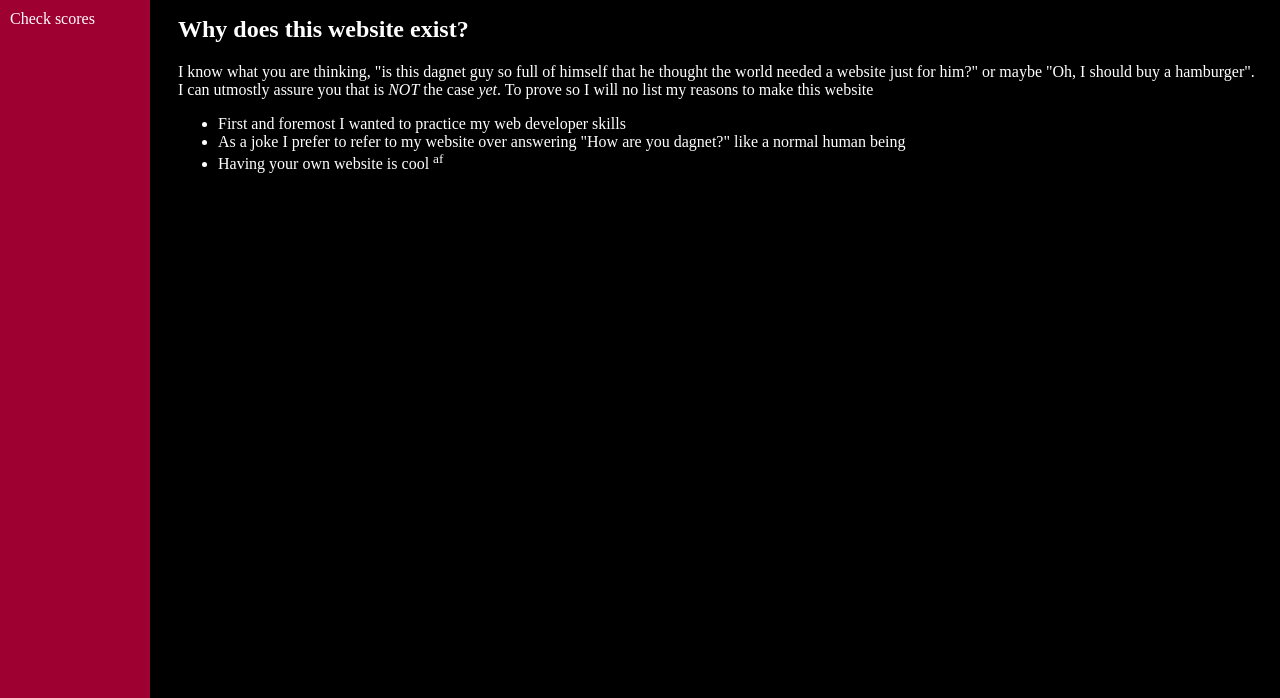
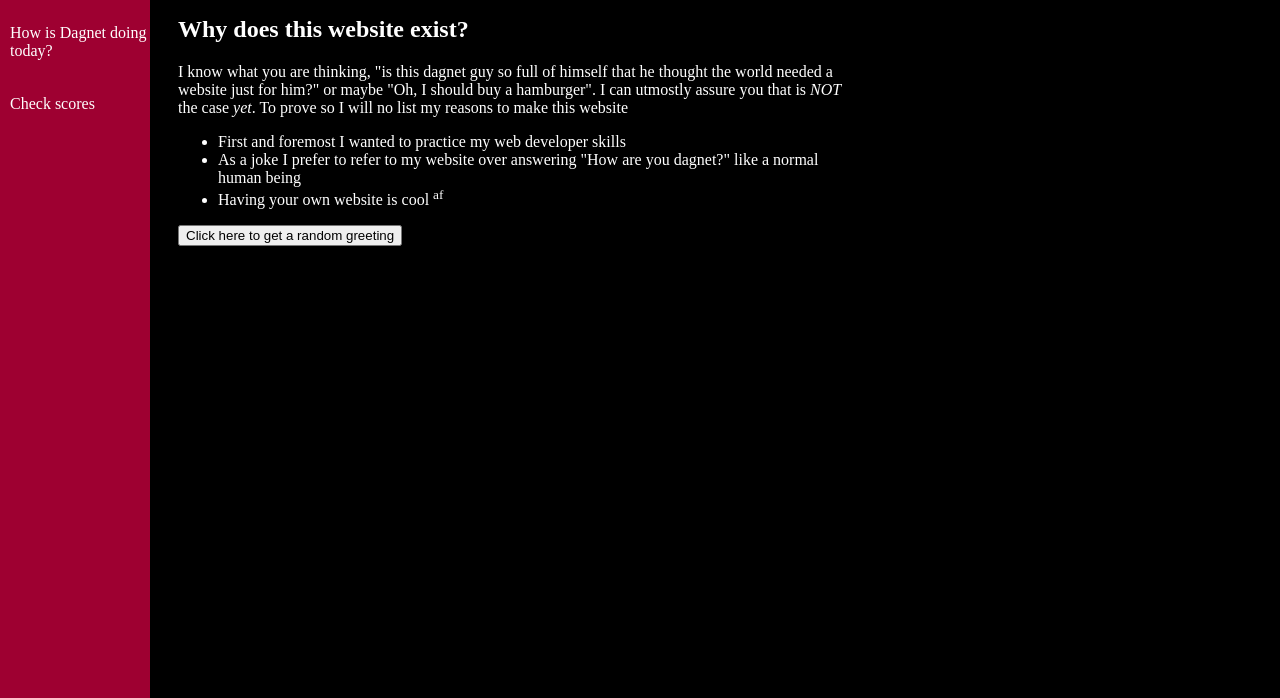
Before and after one commit to Diagonet/dagnetswebsite, a plain HTML site: page index.html in a window 1280 px wide. Shown: the part 102-800 px from the top of the page. Drawn offline with Linux system fonts and the light colour scheme.

Commit message:
added first function and button to use it

```diff
--- a/app.js
+++ b/app.js
@@ -0,0 +1,6 @@
+function randomGreeting() {
+    const greeting = ['Gud\'ay', 'Goede dag', 'Bom dia', 'Hello there'];
+    let chosenGreeting = greeting[Math.floor(Math.random() * greeting.length)];
+    alert ('Here is you free* random greeting:\n\n'+chosenGreeting);
+
+}
--- a/index.html
+++ b/index.html
@@ -1,10 +1,12 @@
 <!DOCTYPE html>
 <html lang="en">
+
 <head>
     <title>Welcome to Dagnet's Webpage</title>
     <script src="app.js"></script>
     <link href="main.css" rel="stylesheet" type="text/css" />
 </head>
+
 <body>
     <div class='sideBar'>
         <nav>
@@ -15,16 +17,23 @@
         </nav>
     </div>
     <main>
+        <header>
             <h1>Dagnet's Webpage</h1>
             <p>So you have decided to visit my homepage, have you got nothing better to do?</p>
+        </header>
         <h2>Why does this website exist?</h2>
-            <p>I know what you are thinking, "is this dagnet guy so full of himself that he thought the world needed a website just for him?" or maybe "Oh, I should buy a hamburger".
-                I can utmostly assure you that is <i>NOT</i> the case <i>yet</i>. To prove so I will no list my reasons to make this website</p>
+        <p>I know what you are thinking, "is this dagnet guy so full of himself that he thought the world needed a
+            website just for him?" or maybe "Oh, I should buy a hamburger".
+            I can utmostly assure you that is <i>NOT</i> the case <i>yet</i>. To prove so I will no list my reasons to
+            make this website</p>
         <ul>
             <li>First and foremost I wanted to practice my web developer skills</li>
-                    <li>As a joke I prefer to refer to my website over answering "How are you dagnet?" like a normal human being</li>
+            <li>As a joke I prefer to refer to my website over answering "How are you dagnet?" like a normal human being
+            </li>
             <li>Having your own website is cool <sup>af</sup></li>
         </ul>
+        <button id = 'greetingButton' onclick = 'randomGreeting()'>Click here to get a random greeting</button>
     </main>
 </body>
+
 </html>
--- a/main.css
+++ b/main.css
@@ -9,6 +9,7 @@ body {
 main {
     margin-left: 150px;
     padding: 0px 10px 10px 20px;
+    width: 700px;
 }
 nav {
     display: block;
@@ -27,12 +28,11 @@ a:hover {
     width: 150px;
     top: 0;
     left: 0;
-    padding-top: 10px;
     background-color: #9E0031;
 }
 .sideBar a {
     display: block;
-    padding:0px 0px 10px 10px;
+    padding:20px 0px 15px 10px;
 }
 .backgroundBlue
 {
```
Lines whose indentation alone changed are shown as unchanged.
